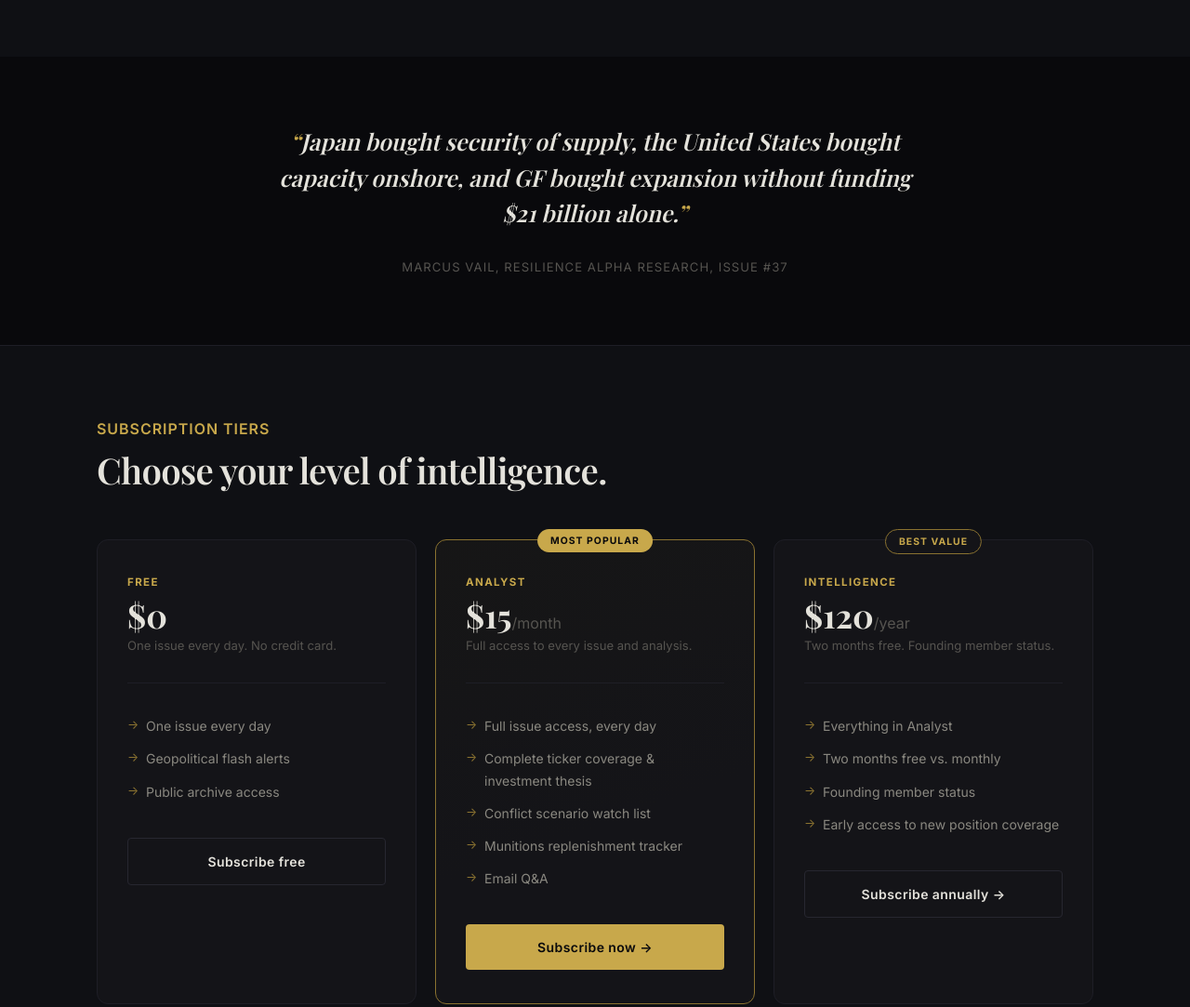
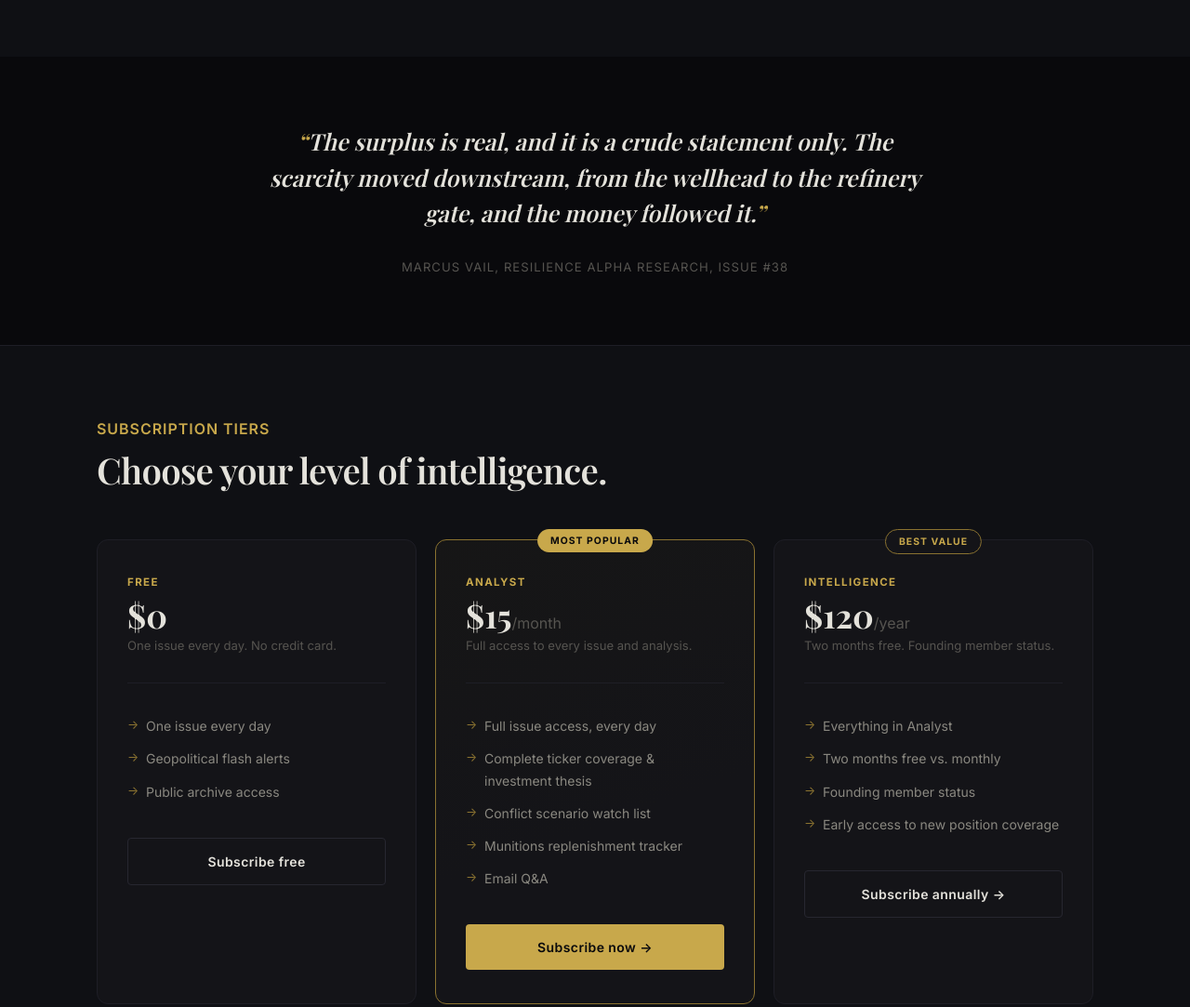
Before and after one commit to gshakir79-dot/resiliencealpha, a plain HTML site: page index.html in a window 1280 px wide. Shown: the part 1620-2703 px from the top of the page at 93% size. Drawn offline with nearby package versions, Linux system fonts and the light colour scheme; a web font is replaced by a local one.

Commit message:
Index: feature issue #38

```diff
--- a/index.html
+++ b/index.html
@@ -142,8 +142,8 @@
   <section class="pull-quote">
     <div class="container">
       <div class="pull-quote-inner">
-        <blockquote>Japan bought security of supply, the United States bought capacity onshore, and GF bought expansion without funding $21 billion alone.</blockquote>
-        <cite>Marcus Vail, Resilience Alpha Research, Issue&nbsp;#37</cite>
+        <blockquote>The surplus is real, and it is a crude statement only. The scarcity moved downstream, from the wellhead to the refinery gate, and the money followed it.</blockquote>
+        <cite>Marcus Vail, Resilience Alpha Research, Issue&nbsp;#38</cite>
       </div>
     </div>
   </section>
@@ -259,6 +259,7 @@
               <li><a href="issue-35.html">Issue #35</a></li>
               <li><a href="issue-36.html">Issue #36</a></li>
               <li><a href="issue-37.html">Issue #37</a></li>
+              <li><a href="issue-38.html">Issue #38</a></li>
             </ul>
           </div>
           <div class="footer-nav-col">
```
